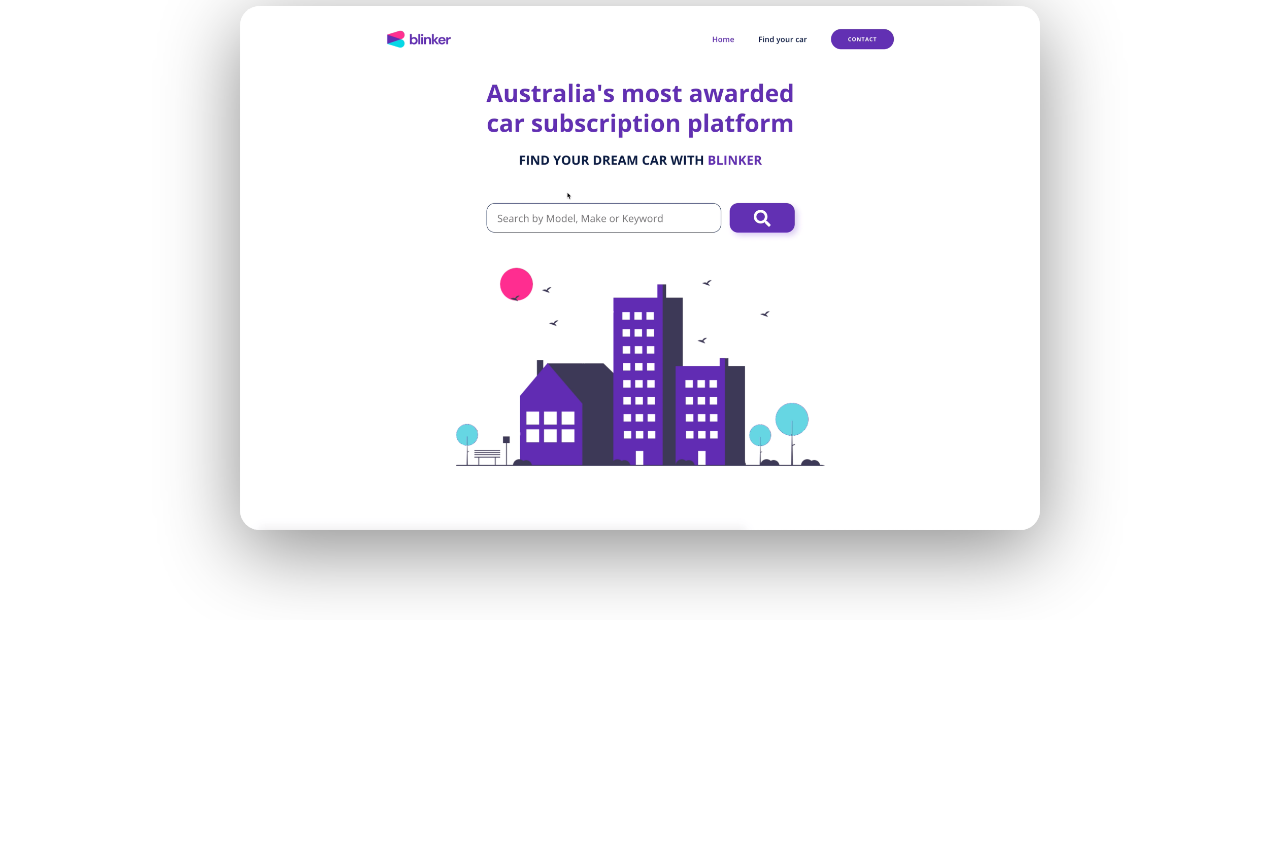
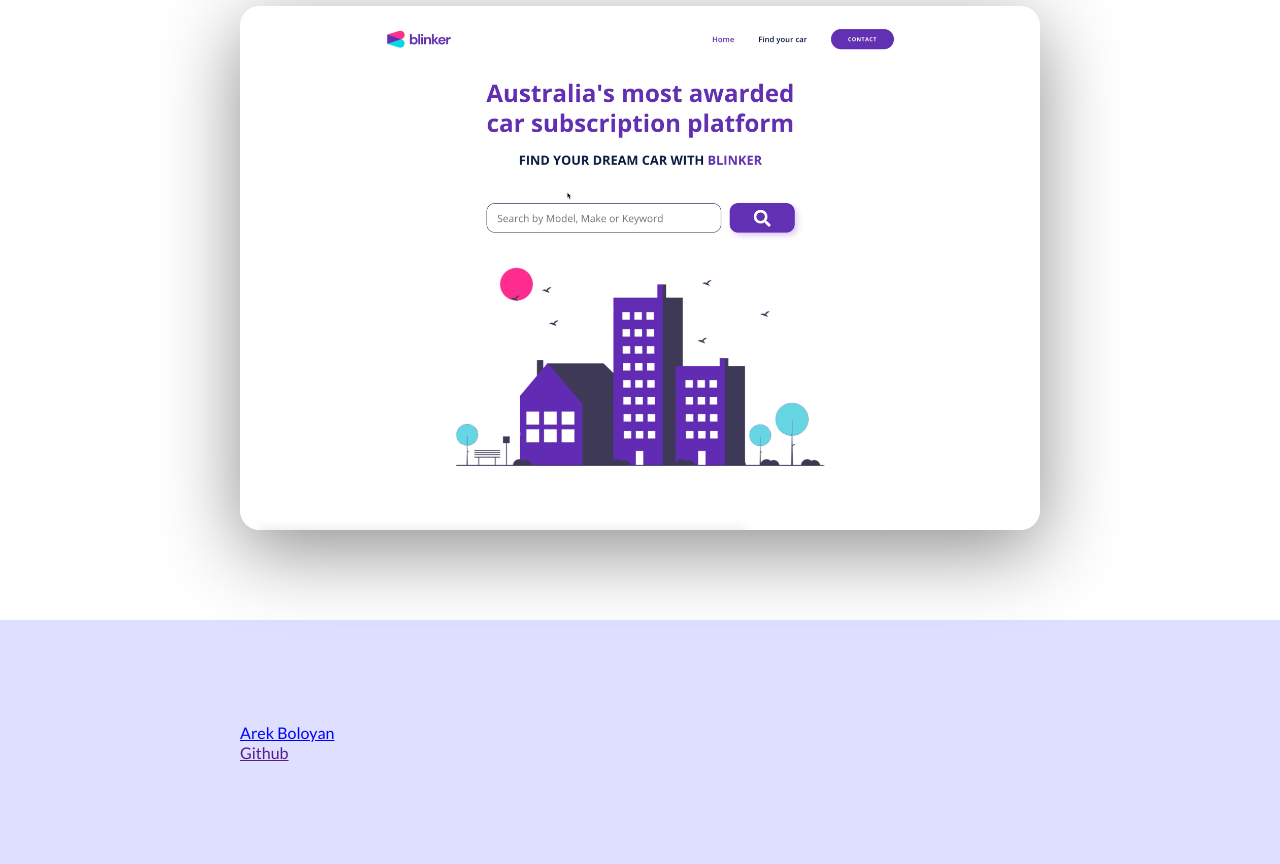
Before and after one commit to arekb16/FES-2.2.1-pt2-eportfolio, a plain HTML site: page index.html in a window 1280 px wide. Shown: the part 2794-3658 px from the top of the page. Before the commit the page ends 3414 px from the top, so only its background shows below. Drawn offline with Linux system fonts and the light colour scheme.

Commit message:
footer work begins

```diff
--- a/index.html
+++ b/index.html
@@ -289,5 +289,17 @@
         </div>
       </div>
     </section>
-  </body>
+
+<footer>
+    <div class="row footer__row">
+        <a href="#"><span class="text--blue">Arek Boloyan</span></a>
+        <div class="footer__social--list">
+            <a href="" class="
+            footer__social--link
+            link__hover-effect
+            link__hover-effect--white" target="_blank">Github</a>
+        </div>
+    </div>
+</footer>
+</body>
 </html>
--- a/style.css
+++ b/style.css
@@ -296,3 +296,13 @@ transition: transform 450ms, opacity 300ms ease;
 .project:last-child {
     margin-bottom: 40px;
 }
+
+/* FOOTER */
+
+footer {
+    background-color: #0000ff20;
+}
+
+.footer__row {
+    padding: 8% 0;
+}
```
